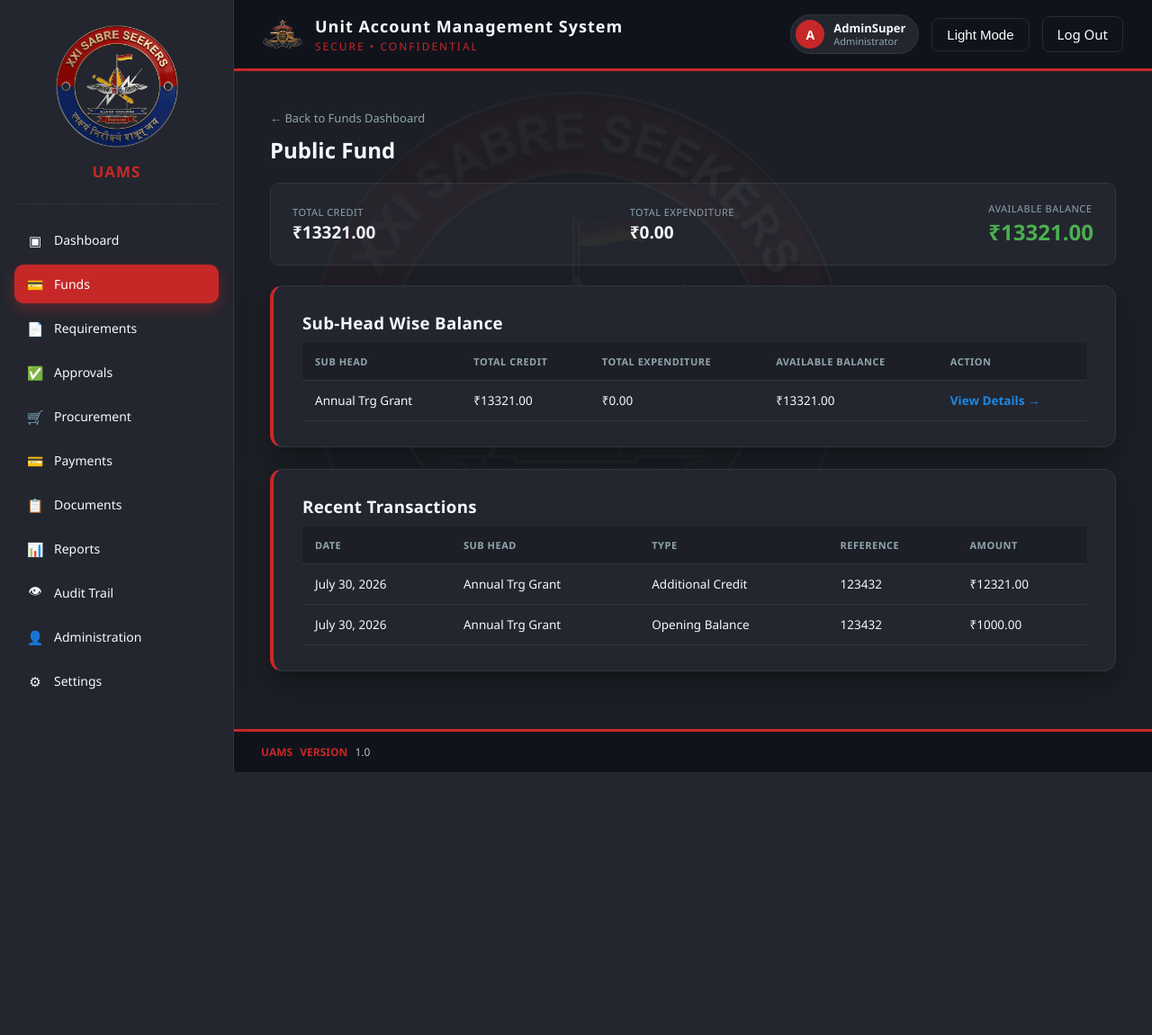
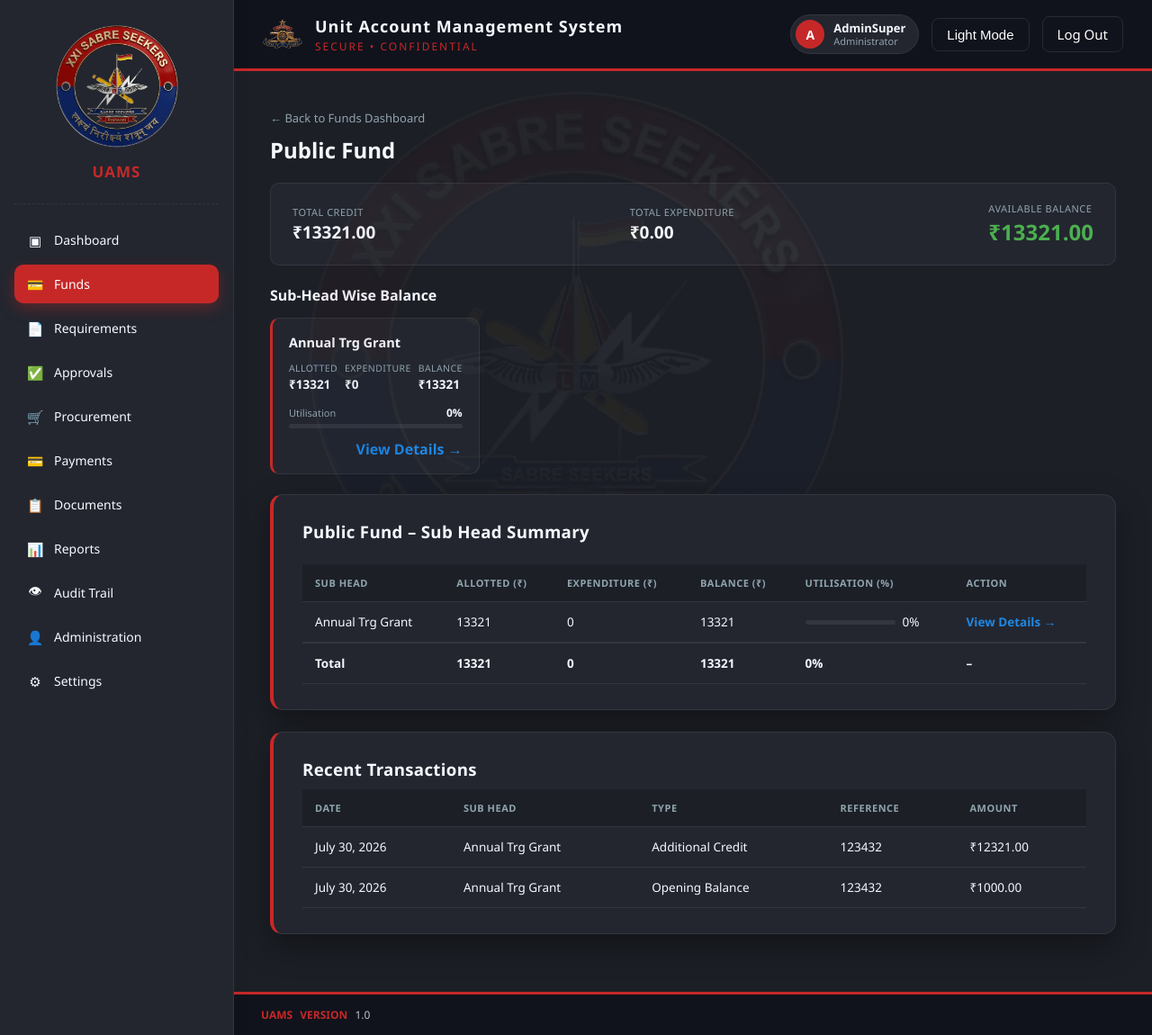
Before and after one commit to pksingh0257/UMAS, a Django app: page /finance/funds/95928cb2-1ea1-4e2d-93f0-b0ba2e22559a/ in a window 1280 px wide. Shown: the whole page at 90% size. Before the commit the page ends 858 px from the top, so only its background shows below. Run offline with Django 5.2, Linux system fonts and the light colour scheme; a user stored in the database is signed in; data comes from the database, SQL or seed files in the repository; both versions use the stored data as it was after the commit.

Commit message:
fund_head_card replaced from table

```diff
--- a/finance/views.py
+++ b/finance/views.py
@@ -156,11 +156,26 @@ def fund_head_detail(request, pk):
     fund_txns = FundTransaction.objects.filter(sub_head__fund_head=fund_head)
     summary = _balance_summary(fund_txns)
 
+    if summary["total_credit"] > 0:
+        summary["utilisation_pct"] = round(
+            (summary["total_expenditure"] / summary["total_credit"]) * 100
+        )
+    else:
+        summary["utilisation_pct"] = 0
+
     sub_heads = []
 
     for sh in fund_head.sub_heads.filter(is_active=True).order_by("name"):
         sh_txns = FundTransaction.objects.filter(sub_head=sh)
         sh_summary = _balance_summary(sh_txns)
+
+        if sh_summary["total_credit"] > 0:
+            sh_summary["utilisation_pct"] = round(
+                (sh_summary["total_expenditure"] / sh_summary["total_credit"]) * 100
+            )
+        else:
+            sh_summary["utilisation_pct"] = 0
+
         sub_heads.append({"sub_head": sh, **sh_summary})
 
     recent_transactions = fund_txns.select_related("sub_head").order_by(
--- a/static/css/style.css
+++ b/static/css/style.css
@@ -1153,6 +1153,113 @@ table.shd-table tbody tr:hover {
   color: var(--text-secondary) !important;
 }
 
+/* ---------- Fund Head Detail: Sub-Head card grid with utilisation bars ---------- */
+.fhd-section-title {
+  font-size: 16px;
+  color: var(--text-primary);
+  margin: 0 0 14px;
+}
+
+.fhd-card-grid {
+  display: grid;
+  grid-template-columns: repeat(4, 1fr);
+  gap: 16px;
+  margin-bottom: 22px;
+}
+@media (max-width: 1100px) {
+  .fhd-card-grid { grid-template-columns: repeat(2, 1fr); }
+}
+@media (max-width: 600px) {
+  .fhd-card-grid { grid-template-columns: 1fr; }
+}
+
+.fhd-subhead-card {
+  background: var(--surface);
+  border: 1px solid var(--border);
+  border-left: 3px solid var(--primary-red);
+  border-radius: 10px;
+  padding: 16px 18px;
+}
+.fhd-subhead-name {
+  font-weight: 700;
+  color: var(--text-primary);
+  margin-bottom: 12px;
+  font-size: 14.5px;
+}
+.fhd-subhead-row {
+  display: flex;
+  justify-content: space-between;
+  gap: 8px;
+  margin-bottom: 14px;
+}
+.fhd-subhead-label {
+  font-size: 10.5px;
+  letter-spacing: 0.4px;
+  text-transform: uppercase;
+  color: var(--text-secondary);
+}
+.fhd-subhead-value {
+  font-size: 13.5px;
+  font-weight: 700;
+  color: var(--text-primary);
+  margin-top: 2px;
+}
+
+.fhd-util-row {
+  display: flex;
+  justify-content: space-between;
+  align-items: center;
+  margin-bottom: 4px;
+}
+.fhd-util-label {
+  font-size: 11px;
+  color: var(--text-secondary);
+}
+.fhd-util-pct {
+  font-size: 12px;
+  font-weight: 700;
+  color: var(--text-primary);
+}
+
+.fhd-progress-track {
+  width: 100%;
+  height: 5px;
+  background: var(--border);
+  border-radius: 4px;
+  overflow: hidden;
+}
+.fhd-progress-fill {
+  height: 100%;
+  background: var(--primary-red);
+  border-radius: 4px;
+}
+
+.fhd-subhead-action {
+  text-align: right;
+  margin-top: 12px;
+}
+
+/* Table variant of the progress bar (inline within a row) */
+.fhd-table-progress {
+  display: flex;
+  align-items: center;
+  gap: 8px;
+}
+.fhd-table-progress .fhd-progress-track { width: 100px; }
+
+.fhd-table-header {
+  display: flex;
+  justify-content: space-between;
+  align-items: center;
+  margin-bottom: 14px;
+}
+.fhd-table-header h3 { margin: 0; }
+
+.fhd-total-row td {
+  font-weight: 700;
+  border-top: 2px solid var(--border);
+}
+
 /* ---------- Sub Head Detail: pseudo-tabs + debit/credit tags ---------- */
 .shd-tabs {
   display: flex;
--- a/templates/finance/fund_head_detail.html
+++ b/templates/finance/fund_head_detail.html
@@ -6,7 +6,6 @@
   <meta name="viewport" content="width=device-width, initial-scale=1.0">
   <title>UAMS - {{ fund_head.name }}</title>
   <link rel="stylesheet" href="{% static 'css/style.css' %}">
-  <!-- <link rel="stylesheet" href="{% static 'css/style_funds_addon.css' %}"> -->
 </head>
 <body>
 
@@ -37,15 +36,54 @@
         </div>
       </div>
 
+      <h3 class="fhd-section-title">Sub-Head Wise Balance</h3>
+
+      <div class="fhd-card-grid">
+        {% for row in sub_heads %}
+          <div class="fhd-subhead-card">
+            <div class="fhd-subhead-name">{{ row.sub_head.name }}</div>
+            <div class="fhd-subhead-row">
+              <div>
+                <div class="fhd-subhead-label">Allotted</div>
+                <div class="fhd-subhead-value">&#8377;{{ row.total_credit|floatformat:0 }}</div>
+              </div>
+              <div>
+                <div class="fhd-subhead-label">Expenditure</div>
+                <div class="fhd-subhead-value">&#8377;{{ row.total_expenditure|floatformat:0 }}</div>
+              </div>
+              <div>
+                <div class="fhd-subhead-label">Balance</div>
+                <div class="fhd-subhead-value">&#8377;{{ row.available_balance|floatformat:0 }}</div>
+              </div>
+            </div>
+            <div class="fhd-util-row">
+              <div class="fhd-util-label">Utilisation</div>
+              <span class="fhd-util-pct">{{ row.utilisation_pct }}%</span>
+            </div>
+            <div class="fhd-progress-track">
+              <div class="fhd-progress-fill" style="width:{{ row.utilisation_pct }}%;"></div>
+            </div>
+            <div class="fhd-subhead-action">
+              <a href="{% url 'finance:sub-head-detail' row.sub_head.pk %}" class="fhd-link">View Details &rarr;</a>
+            </div>
+          </div>
+        {% empty %}
+          <p style="color:var(--text-secondary);">No active Sub Heads under this Fund Head.</p>
+        {% endfor %}
+      </div>
+
       <div class="card">
-        <h3>Sub-Head Wise Balance</h3>
+        <div class="fhd-table-header">
+          <h3>{{ fund_head.name }} &ndash; Sub Head Summary</h3>
+        </div>
         <table class="fhd-table">
           <thead>
             <tr>
               <th>Sub Head</th>
-              <th>Total Credit</th>
-              <th>Total Expenditure</th>
-              <th>Available Balance</th>
+              <th>Allotted (&#8377;)</th>
+              <th>Expenditure (&#8377;)</th>
+              <th>Balance (&#8377;)</th>
+              <th>Utilisation (%)</th>
               <th>Action</th>
             </tr>
           </thead>
@@ -53,14 +91,30 @@
             {% for row in sub_heads %}
               <tr>
                 <td>{{ row.sub_head.name }}</td>
-                <td>&#8377;{{ row.total_credit|floatformat:2 }}</td>
-                <td>&#8377;{{ row.total_expenditure|floatformat:2 }}</td>
-                <td>&#8377;{{ row.available_balance|floatformat:2 }}</td>
+                <td>{{ row.total_credit|floatformat:0 }}</td>
+                <td>{{ row.total_expenditure|floatformat:0 }}</td>
+                <td>{{ row.available_balance|floatformat:0 }}</td>
+                <td>
+                  <div class="fhd-table-progress">
+                    <div class="fhd-progress-track"><div class="fhd-progress-fill" style="width:{{ row.utilisation_pct }}%;"></div></div>
+                    <span>{{ row.utilisation_pct }}%</span>
+                  </div>
+                </td>
                 <td><a href="{% url 'finance:sub-head-detail' row.sub_head.pk %}" class="fhd-link">View Details &rarr;</a></td>
               </tr>
             {% empty %}
-              <tr><td colspan="5" class="fhd-empty">No active Sub Heads under this Fund Head.</td></tr>
+              <tr><td colspan="6" class="fhd-empty">No active Sub Heads under this Fund Head.</td></tr>
             {% endfor %}
+            {% if sub_heads %}
+              <tr class="fhd-total-row">
+                <td>Total</td>
+                <td>{{ summary.total_credit|floatformat:0 }}</td>
+                <td>{{ summary.total_expenditure|floatformat:0 }}</td>
+                <td>{{ summary.available_balance|floatformat:0 }}</td>
+                <td>{{ summary.utilisation_pct }}%</td>
+                <td>&ndash;</td>
+              </tr>
+            {% endif %}
           </tbody>
         </table>
       </div>
```
Also changed, not shown: git commands.txt (added, +22 -0 lines), db.sqlite3.
